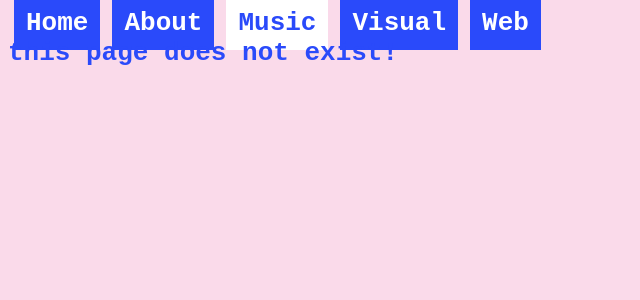
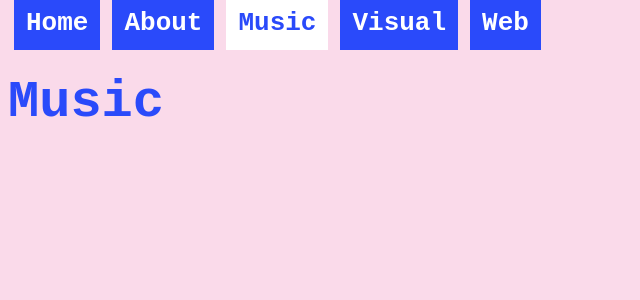
Before and after one commit to yapjinai/yapjinai.github.io, a React (Create React App) app: page /music in a window 1280 px wide. Shown: the top 300 px of the page, without its empty margins (0-640 px from the left). Built offline with nearby package versions, Linux system fonts and the light colour scheme.

Commit message:
reorganized file system and added other pages

```diff
--- a/src/containers/Header.js
+++ b/src/components/containers/Header.js
@@ -1,6 +1,6 @@
 import React, { Component } from 'react';
 import { NavLink } from 'react-router-dom';
-import '../css/Header.css';
+import '../../css/Header.css';
 
 class Header extends Component {
   // get link () {
--- a/src/containers/ErrorPage.js
+++ b/src/components/pages/ErrorPage.js
@@ -1,7 +1,5 @@
 import React, { Component } from 'react';
 // import '../css/ErrorPage.css';
-
-import Header from './Header';
 
 class ErrorPage extends Component {
   render() {
--- a/src/containers/Home.js
+++ b/src/components/pages/Home.js
@@ -6,6 +6,7 @@ class Home extends Component {
     return (
       <div className="Home">
         <h1>Home</h1>
+        <p>home</p>
       </div>
     );
   }
--- /dev/null
+++ b/src/components/pages/Music.js
@@ -0,0 +1,14 @@
+import React, { Component } from 'react';
+// import '../css/Music.css';
+
+class Music extends Component {
+  render() {
+    return (
+      <div className="Music">
+        <h1>Music</h1>
+      </div>
+    );
+  }
+}
+
+export default Music;
--- /dev/null
+++ b/src/components/pages/Visual.js
@@ -0,0 +1,14 @@
+import React, { Component } from 'react';
+// import '../css/Visual.css';
+
+class Visual extends Component {
+  render() {
+    return (
+      <div className="Visual">
+        <h1>Visual</h1>
+      </div>
+    );
+  }
+}
+
+export default Visual;
--- /dev/null
+++ b/src/components/pages/Web.js
@@ -0,0 +1,14 @@
+import React, { Component } from 'react';
+// import '../css/Web.css';
+
+class Web extends Component {
+  render() {
+    return (
+      <div className="Web">
+        <h1>Web</h1>
+      </div>
+    );
+  }
+}
+
+export default Web;
--- a/src/index.js
+++ b/src/index.js
@@ -3,19 +3,25 @@ import ReactDOM from 'react-dom';
 import { BrowserRouter as Router, Switch, Route } from 'react-router-dom';
 
 import './css/index.css';
-import App from './containers/App';
-import Home from './containers/Home';
-import About from './containers/About';
-import ErrorPage from './containers/ErrorPage';
+import App from './components/containers/App';
+import Home from './components/pages/Home';
+import About from './components/pages/About';
+import Music from './components/pages/Music';
+import Visual from './components/pages/Visual';
+import Web from './components/pages/Web';
+import ErrorPage from './components/pages/ErrorPage';
 import * as serviceWorker from './serviceWorker';
 
 ReactDOM.render((
   <Router>
     <>
-    <Route path="/" component={App} />
+      <Route path="/" component={App} />
       <Switch>
         <Route exact path="/" component={Home} />
         <Route exact path="/about" component={About} />
+        <Route exact path="/music" component={Music} />
+        <Route exact path="/visual" component={Visual} />
+        <Route exact path="/web" component={Web} />
         <Route component={ErrorPage} />
       </Switch>
     </>
```
Also changed, not shown: src/components/containers/App.js (renamed from src/containers/App.js), src/components/pages/About.js (renamed from src/containers/About.js).
